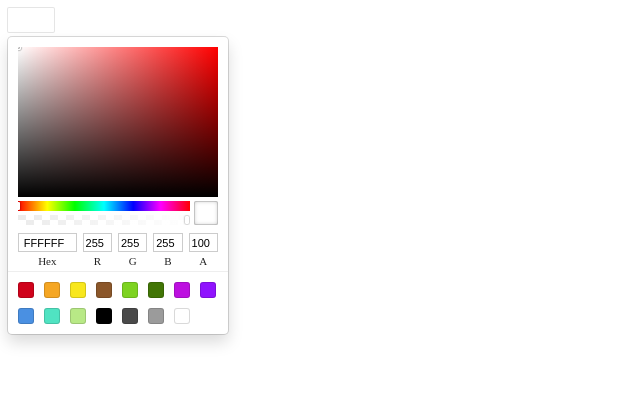
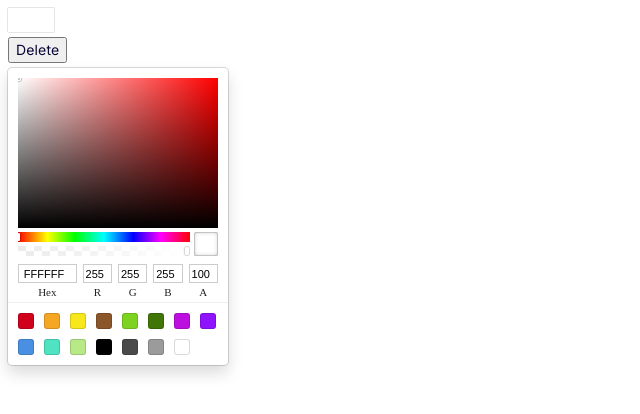
Before and after one commit to newscred/color-picker-editor, a Next.js app: page /component/edit in a window 1280 px wide. Shown: the top 414 px of the page, without its empty margins (0-640 px from the left). Built offline with nearby package versions, Linux system fonts and the light colour scheme.

Commit message:
add a delete button to clear state and send it to parent

```diff
--- a/pages/component/edit.tsx
+++ b/pages/component/edit.tsx
@@ -6,12 +6,18 @@ import { SketchPicker, ColorResult } from "react-color";
 import useHostChannel from "@/hooks/useHostChannel";
 import { Color, Config } from "@/helpers/types";
 import { colord } from "colord";
+import { Inter } from "next/font/google";
 
 const ColorSummary = dynamic(() => import("@/components/ColorSummary"), {
   loading: () => <p>Loading...</p>,
 });
 
 const DEFAULT_COLOR = "#ffffff";
+
+const textFont = Inter({
+  weight: "400",
+  subsets: ["latin"],
+});
 
 export default function Component() {
   const colorRef = useRef<HTMLDivElement>(null);
@@ -58,6 +64,14 @@ export default function Component() {
     setColor(hex);
   };
 
+  const handleDelete = () => {
+    setColor(undefined);
+    hostChannel.sendMessage({
+      type: "set:field-value",
+      data: undefined,
+    });
+  };
+
   const styles = reactCSS({
     default: {
       popover: {
@@ -70,6 +84,18 @@ export default function Component() {
         right: "0px",
         bottom: "0px",
         left: "0px",
+      },
+      deleteButtonContainer: {
+        position: "relative" as "relative",
+        zIndex: 3,
+        marginBottom: "5px",
+      },
+      deleteButton: {
+        ...textFont.style,
+        color: "#080736",
+        fontSize: "14px",
+        letterSpacing: "0.15px",
+        lineHeight: "20px",
       },
     },
   });
@@ -94,6 +120,11 @@ export default function Component() {
   return (
     <div ref={colorRef}>
       <ColorSummary color={color} onClick={() => {}} />
+      <div style={styles.deleteButtonContainer}>
+        <button style={styles.deleteButton} onClick={handleDelete}>
+          Delete
+        </button>
+      </div>
       <div style={styles.popover}>
         <div style={styles.cover} onClick={handleClose} />
         <SketchPicker color={displayColor} onChange={handleChange} />
```
